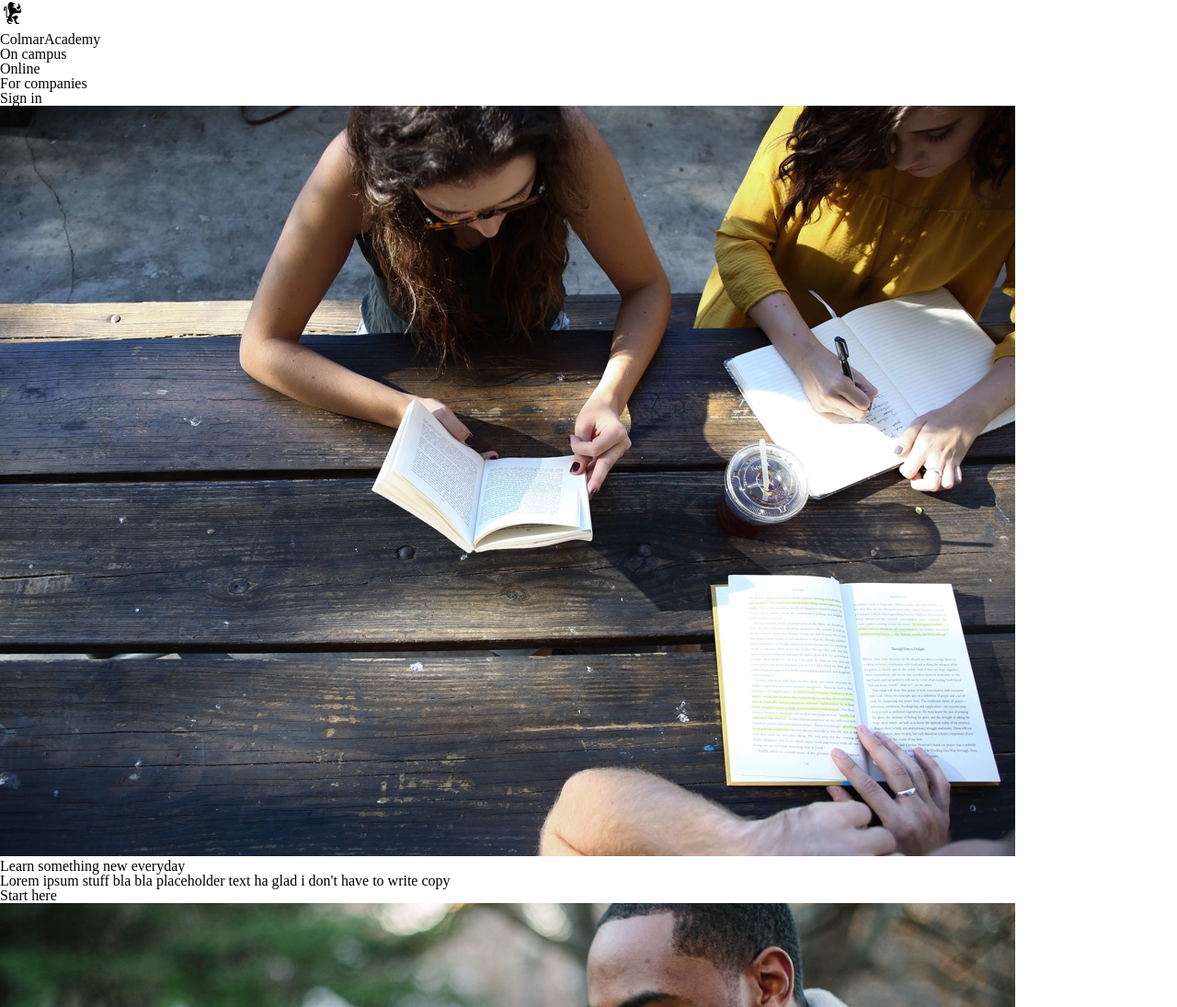
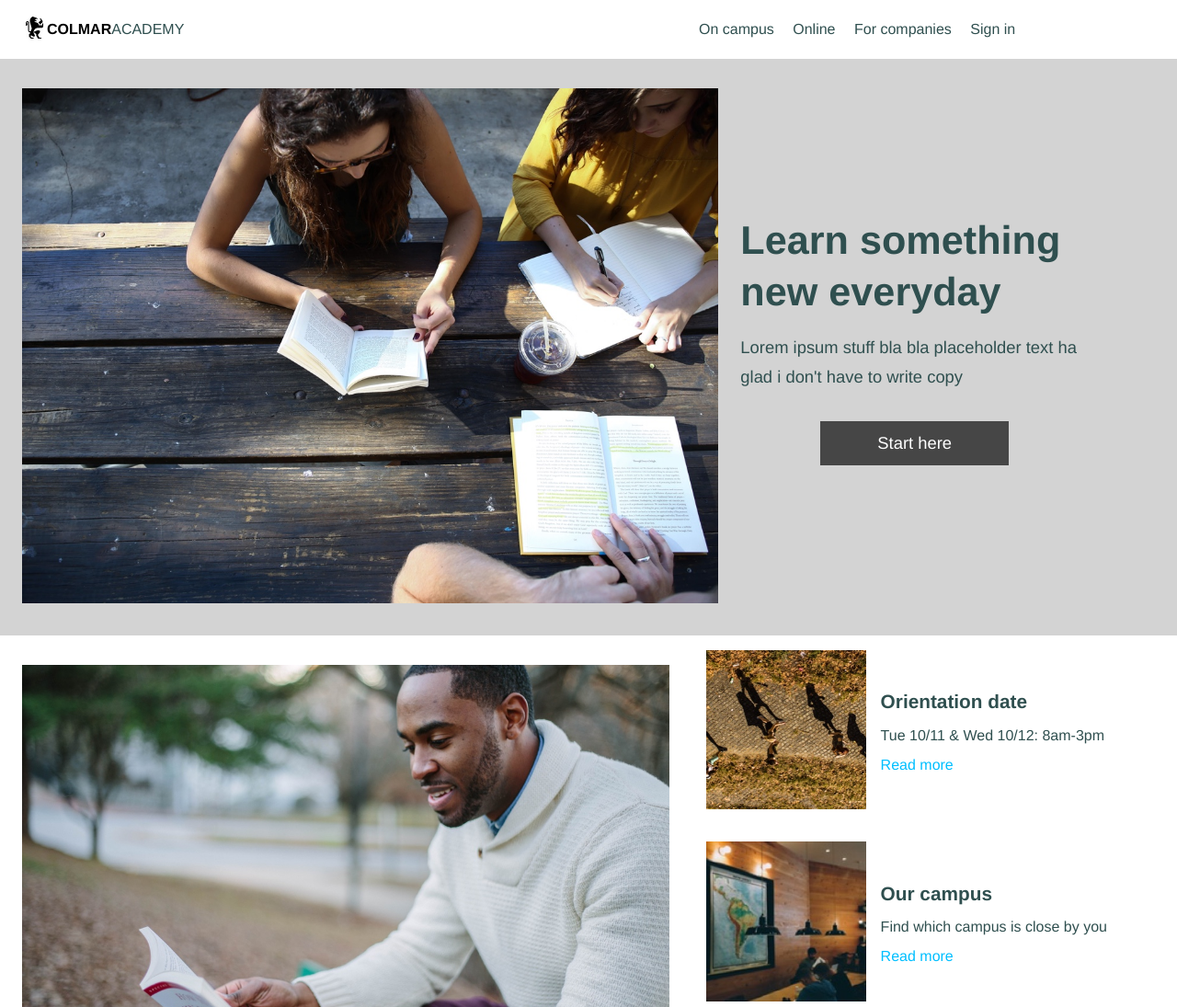
Before and after one commit to wamitchell/colmar, a plain HTML site: page index.html in a window 1280 px wide. Shown: the top 1095 px of the page at 92% size. Drawn offline with Linux system fonts and the light colour scheme.

Commit message:
progress with css

```diff
--- a/index.html
+++ b/index.html
@@ -24,14 +24,18 @@
     </header>
 
     <body>
-        <div class="main-banner">
+        <div class="main-banner1">
+            <div class="main-content">
                 <img src="resources/images/banner.jpg">
+            </div>
 
+            <div class="content">
                 <h2 class="title">Learn something new everyday</h2>
                 <h3>Lorem ipsum stuff bla bla placeholder text ha glad i don't have to write copy</h3>
 
                 <div class="button">
                     <h3>Start here</h3>
+                </div>
             </div>
 
         </div>
@@ -47,26 +51,44 @@
 
             <div class="side-container">
                 <div class="side-banner">
+                    <div class="side-image">
+                        <img src="resources/images/information-orientation.jpg">
+                    </div>
+
+                    <div class="side-content">
                         <h2>Orientation date</h2>
                         <p>Tue 10/11 & Wed 10/12: 8am-3pm</p>
-                    <a>Read more</a>
+                        <a href="#">Read more</a>
+                    </div>
                 </div>
 
                 <div class="side-banner">
+                    <div class="side-image">
+                        <img src="resources/images/information-campus.jpg">
+                    </div>
+
+                    <div class="side-content">
                         <h2>Our campus</h2>
                         <p>Find which campus is close by you</p>
-                    <a>Read more</a>
+                        <a href="#">Read more</a>
+                    </div>
                 </div>
 
                 <div class="side-banner">
-                    <h2>Orientation date</h2>
+                    <div class="side-image">
+                        <img src="resources/images/information-guest-lecture.jpg">
+                    </div>
+
+                    <div class="side-content">
+                        <h2>Our guest lecture</h2>
                         <p>Join a keynote with this old dude you've never heard of</p>
-                    <a>Read more</a>
+                        <a href="#">Read more</a>
+                    </div>
                 </div>
             </div>
 
         </div>
-
+        <!--
         <div class="main-banner">
             <h2>Start learning</h2>
 
@@ -151,4 +173,4 @@
         </div>
     </footer>
 
-</html>
+</html>-->
--- a/resources/css/style.css
+++ b/resources/css/style.css
@@ -0,0 +1,138 @@
+html {
+    font-family: helvetica, sans-serif;
+    color: darkslategray;
+}
+
+
+/*HEADER*/
+header {
+    font-family: helvetica, sans-serif;
+
+    display: flex;
+    justify-content: space-between;
+    align-items: center;
+    height: 64px;
+    width: 100%;
+}
+
+.logo {
+    height: 32px;
+    margin-left: 24px;
+    display: flex;
+    align-items: center;
+    text-transform: uppercase;
+}
+
+.logo img {
+
+}
+
+.logo h1 {
+
+}
+
+#colmar {
+    font-weight: bold;
+    color: black;
+}
+
+nav {
+    margin-right: 16px;
+    width: 40%;
+    display: flex;
+}
+
+nav ul li {
+    padding: 8px;
+    display: inline;
+}
+
+
+/*CONTENT*/
+.main-banner1 {
+    background-color: lightgray;
+    display: flex;
+}
+
+img {
+    width: 100%;
+}
+
+.content {
+    display: flex;
+    flex-direction: column;
+    justify-content: center;
+    align-items: center;
+    width: 30%;
+    margin-right: 6rem;
+    line-height: 2rem;
+}
+
+.title {
+    font-weight: bold;
+    font-size: 2.7rem;
+    padding: 1rem 0;
+    line-height: 1.3;
+}
+
+h3 {
+    font-size: 1.15rem;
+
+}
+
+.button {
+    color: white;
+    background-color: rgb(70,70,70);
+    font-weight: lighter;
+
+    width: 50%;
+    margin: 2rem 3rem;
+    padding: 8px;
+    text-align: center;
+}
+
+.main-content {
+    width: 60%;
+    padding: 32px 24px;
+}
+
+.main-banner {
+    display: flex;
+}
+
+.side-container {
+    width: 45%;
+}
+
+.side-banner {
+    display: flex;
+    width: 100%;
+    align-items: center;
+}
+
+.side-image {
+    width: 35%;
+    height: auto;
+    margin: 16px;
+}
+
+.side-content {
+    font-size: 1rem;
+    width: 65%;
+    line-height: 2;
+}
+
+.side-content h2 {
+    font-weight: bolder;
+    font-size: 1.3em;
+
+}
+
+.side-content a {
+    text-decoration: none;
+    color: deepskyblue;
+}
+
+.side-banner:hover {
+    background-color: lightgrey;
+}
```
Lines whose indentation alone changed are shown as unchanged.
